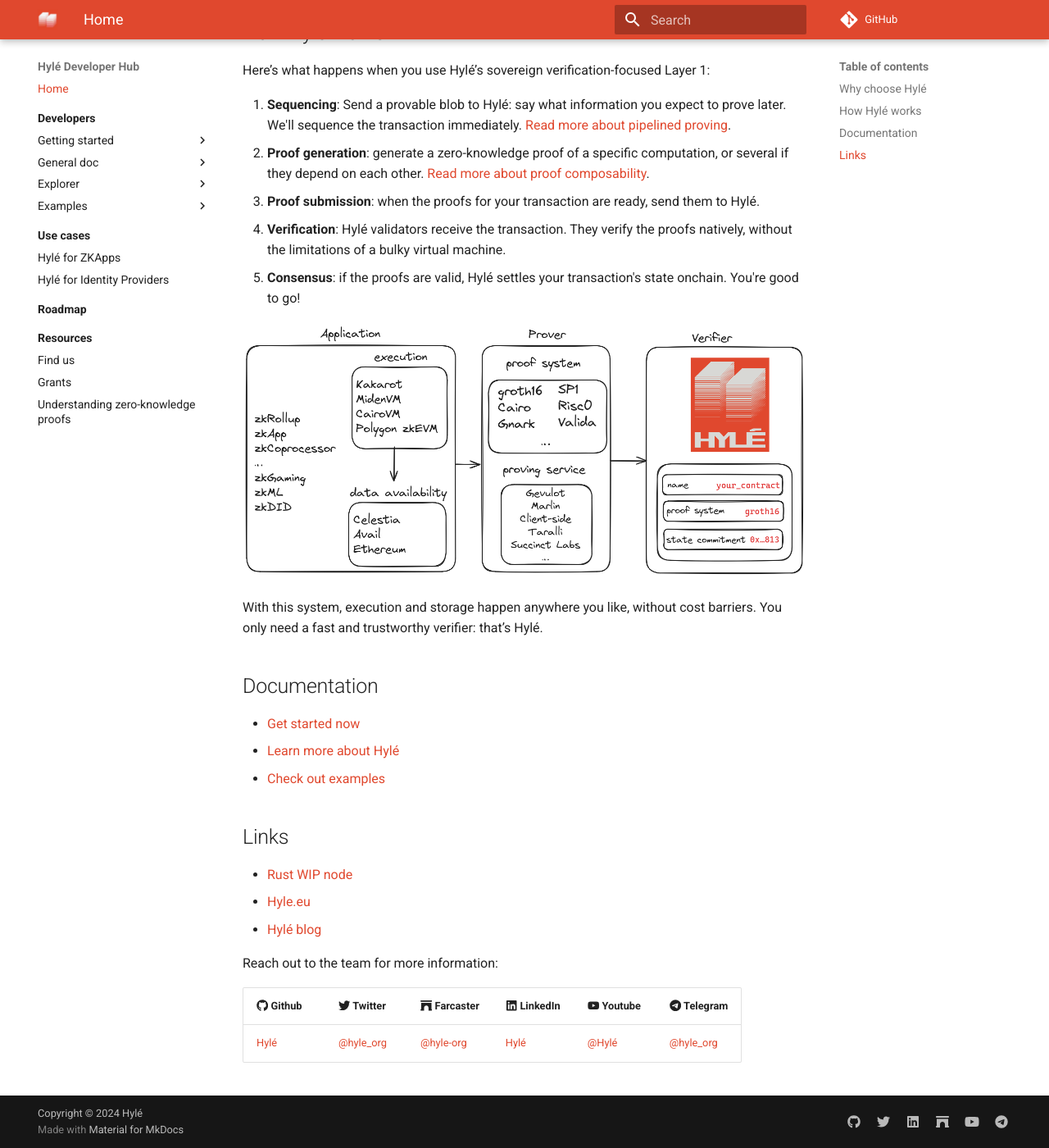
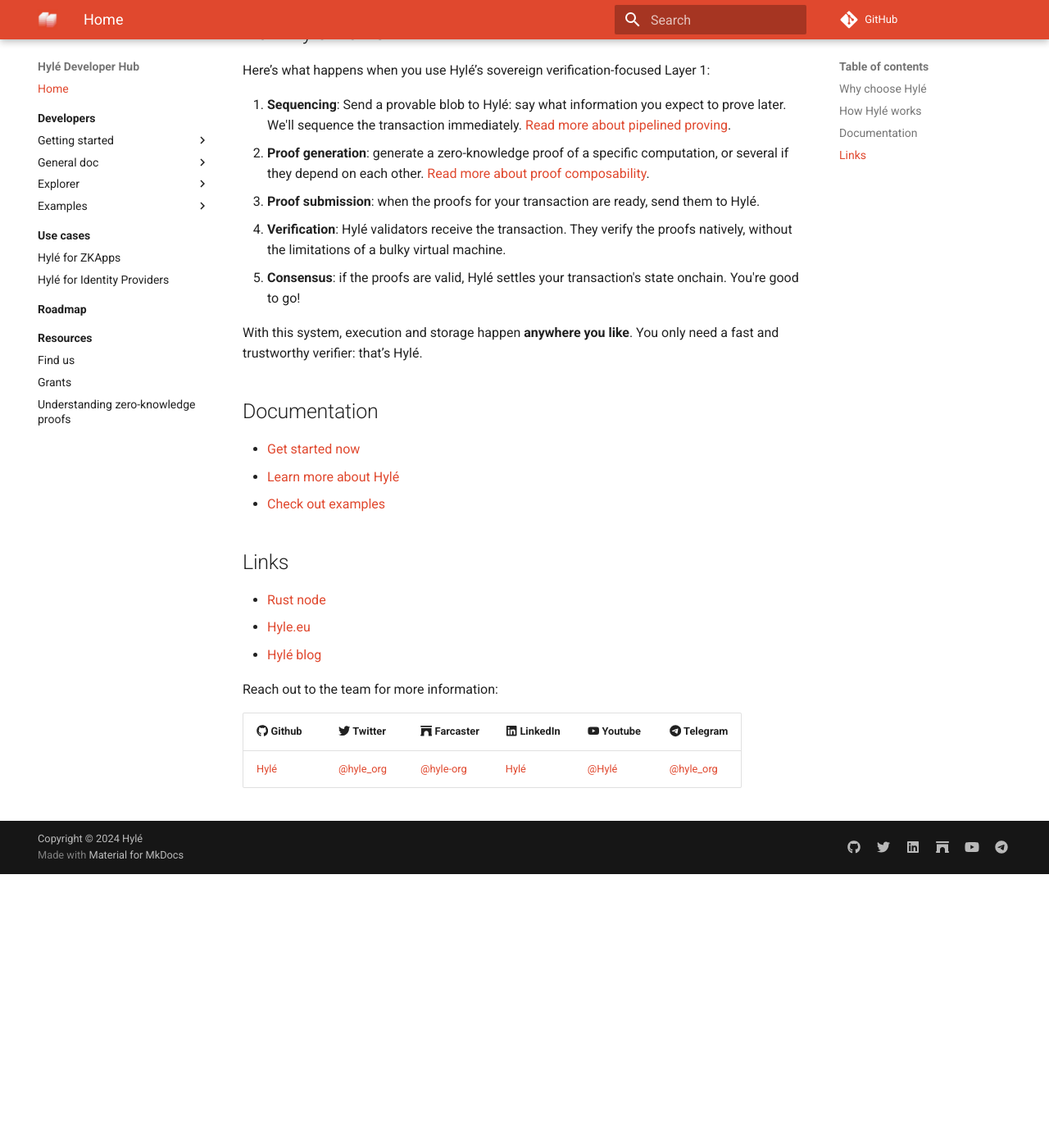
Before and after one commit to Hyle-org/devhub-hyle, an MkDocs documentation site: the page built from docs/index.md, in a window 1280 px wide and 1400 px high, scrolled down 632 px. Shown: the whole window at 82% size. Built offline with MkDocs 1.6.1 and Material for MkDocs 9.7.7, drawn with Linux system fonts in a browser that asks for light colours; comment, search, counter and statistics services are not loaded; after the commit the page ends 1698 px from its top, so only the background shows below that.

Commit message:
feedback from live reading, flowchart missing

```diff
--- a/docs/index.md
+++ b/docs/index.md
@@ -28,9 +28,7 @@
 1. **Verification**: Hylé validators receive the transaction. They verify the proofs natively, without the limitations of a bulky virtual machine.
 1. **Consensus**: if the proofs are valid, Hylé settles your transaction's state onchain. You're good to go!
 
-![Diagram of the different steps coming before Hylé settlement. The diagram is in three parts. The first part, titled Application, includes the use cases (zkRollup, zkApp, zkCoprocessor, zkGaming, zkML, zkDID, and so on). Then it shows execution (via Kakarot, MidenVM, CairoVM, Polygon zkEVM) and data availability (Celestia, Avail, Ethereum). The second part of the diagram is the Prover, with the proof system (groth16, SP1, Cairo, Risc0, Gnark, Valida) and the proving service (Gevulot, client-side, Taralli, Succinct Labs). The third part is the Verifier, Hylé, which only stocks the name of the contract, the proof system and the state commitment.](./assets/img/main-diagram-large-detailed.png)
-
-With this system, execution and storage happen anywhere you like, without cost barriers. You only need a fast and trustworthy verifier: that’s Hylé.
+With this system, execution and storage happen **anywhere you like**. You only need a fast and trustworthy verifier: that’s Hylé.
 
 ## Documentation
 
@@ -40,7 +38,7 @@
 
 ## Links
 
-- [Rust WIP node](http://github.com/hyle-org/hyle)
+- [Rust node](http://github.com/hyle-org/hyle)
 - [Hyle.eu](https://hyle.eu)
 - [Hylé blog](https://blog.hyle.eu)
 
```
